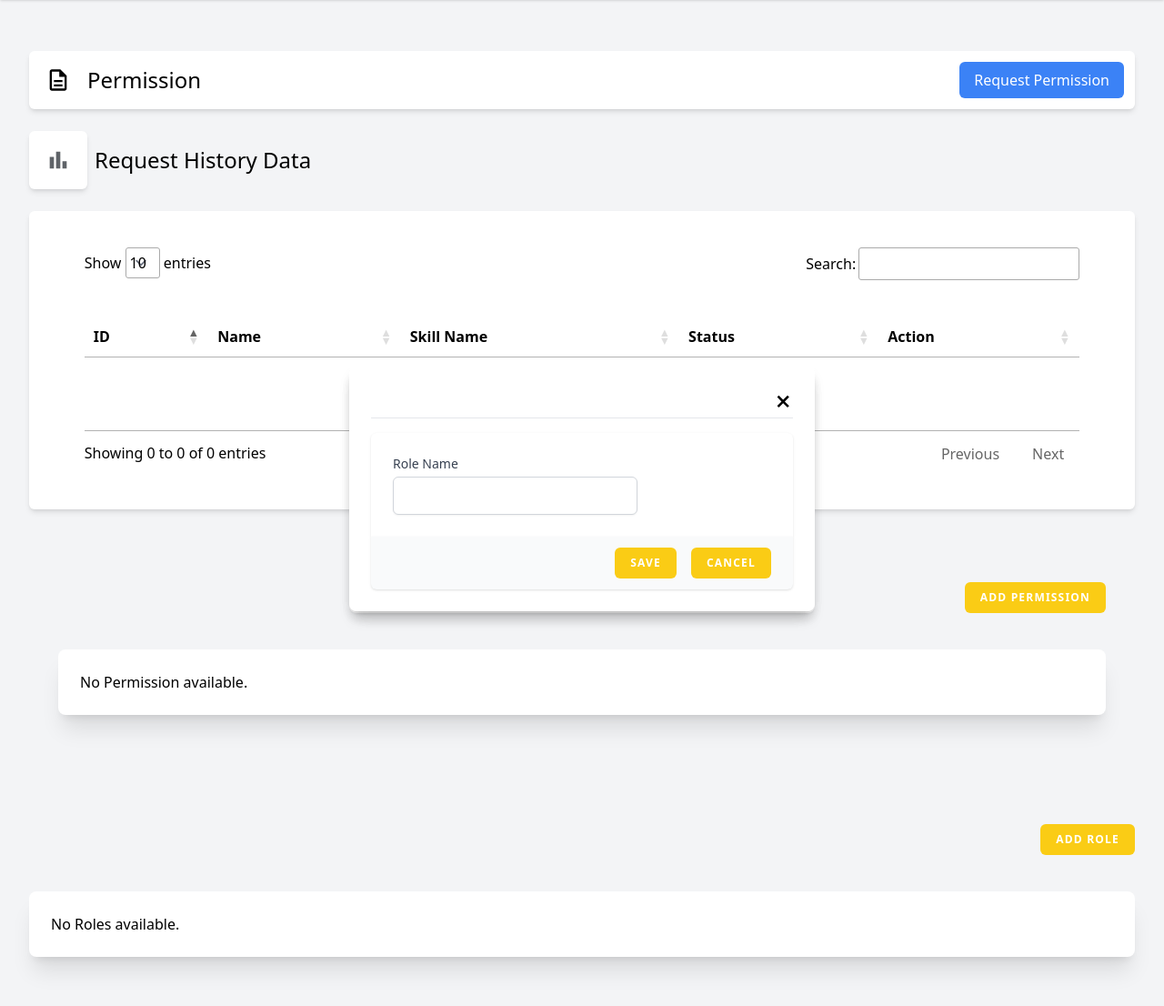
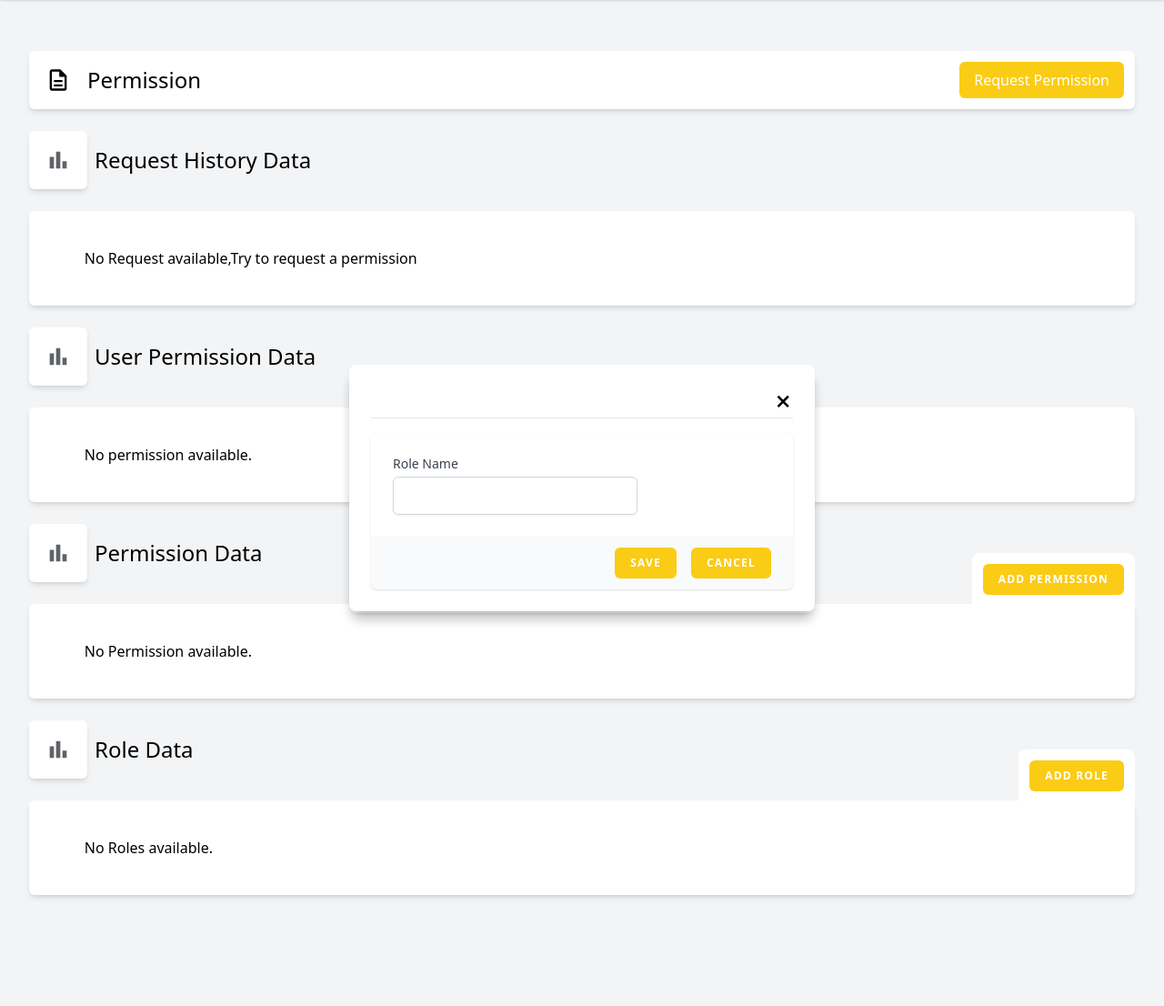
Before and after one commit to DevKILC/teacher-specification, a Laravel app: template resources/views/permission/index.blade.php in a window 1280 px wide. Shown: the part 78-1184 px from the top of the page at 91% size. Run offline with Laravel 12, Linux system fonts and the light colour scheme; the template is opened without the code that fills it, so the values that code supplies are empty; a user stored in the database is signed in; data comes from the database, SQL or seed files in the repository; style sheets or scripts are compiled from the project's sources; some libraries are stand-ins or nearby versions.

Commit message:
mini redisgn and show user permission

```diff
--- a/app/Models/Permission.php
+++ b/app/Models/Permission.php
@@ -15,5 +15,11 @@
     return $this->belongsTo(RequestPermission::class, 'id', 'permission_id');
     }
 
+    // foreign ke model_has_permission
+    public function modelHasPermissions()
+    {
+        return $this->hasMany(ModelHasPermission::class, 'permission_id', 'id');
+    }
+
 
 }
--- a/app/Models/UserManagement.php
+++ b/app/Models/UserManagement.php
@@ -15,4 +15,10 @@
     {
         return $this->belongsTo(RequestPermission::class, 'id', 'user_id');
     }
+    // relasi user_id ke model_has_permission
+    public function userPermissions()
+    {
+        return $this->hasMany(ModelHasPermission::class, 'user_id', 'id');
+    }
+
 }
--- a/resources/views/permission/edit-permission-role.blade.php
+++ b/resources/views/permission/edit-permission-role.blade.php
@@ -19,9 +19,9 @@
                     @csrf
                     @method('PUT')
                     <table class="table-auto py-10" id="permissions-table">
-                        <thead class="bg-yellow-400 text-white">
+                        <thead>
                             <tr>
-                                <th><input type="checkbox" id="select-all"></th>
+                                <th class="flex space-x-2 items-center ">Select All <input class="ml-3" type="checkbox" id="select-all"></th>
                                 <th>ID</th>
                                 <th>Name</th>
                             </tr>
@@ -41,7 +41,7 @@
                     </table>
 
                     <!-- Update Button -->
-                    <div class="mt-4">
+                    <div class="mt-4 w-full flex justify-end">
                         <x-button type="submit">
                             {{__('Update Selected')}}
                         </x-button>
--- a/resources/views/permission/index.blade.php
+++ b/resources/views/permission/index.blade.php
@@ -36,7 +36,7 @@
                     </div>
                     <!-- Request Permission Button -->
                     <div class="flex items-center mr-3">
-                        <button class="bg-blue-500 text-white px-4 py-2 rounded-md hover:bg-blue-600" @click="openRequestPermission = true">
+                        <button class="bg-yellow-400 text-white px-4 py-2 rounded-md hover:bg-yellow-500" @click="openRequestPermission = true">
                             {{ __('Request Permission') }}
                         </button>
                     </div>
@@ -86,12 +86,15 @@
                 <div class="w-full bg-white shadow-md rounded-md h-auto py-10 relative flex justify-center">
                     <!-- data Table -->
                     <div class="w-[90%]">
+                        @if($histories->isEmpty())
+                        <p>No Request available,Try to request a permission</p>
+                        @else
                         <table class="table-auto py-10" id="requestpermissions">
                             <thead>
                                 <tr>
                                     <th>ID</th>
                                     <th>Name</th>
-                                    <th>Skill Name</th>
+                                    <th>Permission Name</th>
                                     <th>Status</th>
                                     @role('Administrator')
                                     <th>Action</th>
@@ -102,8 +105,8 @@
                                 @foreach($histories as $history)
                                 <tr>
                                     <td class="border px-4 py-2">{{ $loop->iteration }}</td>
-                                    <td class="border px-4 py-2">{{ $history->user[0]->name ?? 'Not Found' }}</td>
-                                    <td class="border px-4 py-2">{{ $history->permissions[0]->name ?? 'Not Found' }}</td>
+                                    <td class="border px-4 py-2">{{ $history->user->name ?? 'Not Found' }}</td>
+                                    <td class="border px-4 py-2">{{ $history->permissions->name ?? 'Not Found' }}</td>
                                     <td class="border px-4 py-2 flex flex-row justify-center">
                                         @switch($history->stats)
                                         @case('Pending')
@@ -149,24 +152,67 @@
                                 @endforeach
                             </tbody>
                         </table>
+                        @endif
                     </div>
+                </div>
+                <div class="flex h-auto items-center text-center mt-6 mb-6">
+                    <span class="bg-white w-16 h-16 flex items-center text-center rounded-md shadow-md mr-2">
+                        <svg xmlns="http://www.w3.org/2000/svg" class="w-16 h-7" height="24px" viewBox="0 -960 960 960" width="24px" fill="#5f6368">
+                            <path d="M640-160v-280h160v280H640Zm-240 0v-640h160v640H400Zm-240 0v-440h160v440H160Z" />
+                        </svg>
+                    </span>
+                    <h1 class="text-2xl text-left"> User Permission Data</h1>
+                </div>
+
+                <div class="w-full bg-white shadow-md rounded-md h-auto py-10 relative flex justify-center">
+                    <!-- permiison yang di punyai -->
+                    <div class="w-[90%]">
+                        @if($showPermission->isEmpty())
+                        <p>No permission available.</p>
+                        @else
+                        <table class="table-auto py-10" id="datapermissions">
+                            <thead>
+                                <tr>
+                                    <th>No</th>
+                                    <th>Name</th>
+                                </tr>
+                            </thead>
+                            <tbody>
+                                @foreach($showPermission as $show)
+                                <tr>
+                                    <td class="border px-4 py-2">{{ $loop->iteration }}</td>
+                                    <td class="border px-4 py-2">{{ $show->permission->name ?? 'Not Found' }}</td>
+                                </tr>
+                                @endforeach
+                            </tbody>
+                        </table>
+                        @endif
+                    </div>
+                </div>
+                @role('Administrator')
+                <div class="flex h-auto items-center text-center mt-6 mb-6">
+                    <span class="bg-white w-16 h-16 flex items-center text-center rounded-md shadow-md mr-2">
+                        <svg xmlns="http://www.w3.org/2000/svg" class="w-16 h-7" height="24px" viewBox="0 -960 960 960" width="24px" fill="#5f6368">
+                            <path d="M640-160v-280h160v280H640Zm-240 0v-640h160v640H400Zm-240 0v-440h160v440H160Z" />
+                        </svg>
+                    </span>
+                    <h1 class="text-2xl text-left">Permission Data</h1>
                 </div>
 
 
-                {{-- PERMISSIONS --}}
-                <div class="max-w-7xl mx-auto py-10 sm:px-6 lg:px-8">
-                    <div class="flex flex-row justify-end py-10">
+                <div class="w-full bg-white shadow-md rounded-md h-auto py-10 relative flex justify-center">
+                    <div class="bg-white w-auto h-16 absolute rounded-t-lg -mt-24  right-0 py-3 px-3 ">
                         <x-button @click="openAddPermission = true">
                             {{ __('Add Permission') }}
                         </x-button>
                     </div>
-                    <div class="bg-white overflow-hidden shadow-xl sm:rounded-lg p-6">
-                        <!-- Skill List -->
+                    <!-- permiison yang di punyai -->
+                    <div class="w-[90%]">
                         @if($permissions->isEmpty())
                         <p>No Permission available.</p>
                         @else
                         <table class="table-auto py-10" id="permissions-table">
-                            <thead class="bg-yellow-400 text-white">
+                            <thead>
                                 <tr>
                                     <th>ID</th>
                                     <th>Name</th>
@@ -178,7 +224,7 @@
                                 <tr>
                                     <td class="border px-4 py-2">{{ $loop->iteration }}</td>
                                     <td class="border px-4 py-2">{{ $permission->name }}</td>
-                                    <td class="border px-4 py-2 flex space-x-2">
+                                    <td class="border px-4 py-2 flex justify-center space-x-2">
                                         {{-- <x-button
                                     class="bg-blue-500 text-white px-4 py-2 rounded-md hover:bg-blue-600"
                                     @click="
@@ -210,23 +256,27 @@
                 </div>
                 <!--  -->
 
+                <div class="flex h-auto items-center text-center mt-6 mb-6">
+                    <span class="bg-white w-16 h-16 flex items-center text-center rounded-md shadow-md mr-2">
+                        <svg xmlns="http://www.w3.org/2000/svg" class="w-16 h-7" height="24px" viewBox="0 -960 960 960" width="24px" fill="#5f6368">
+                            <path d="M640-160v-280h160v280H640Zm-240 0v-640h160v640H400Zm-240 0v-440h160v440H160Z" />
+                        </svg>
+                    </span>
+                    <h1 class="text-2xl text-left">Role Data</h1>
                 </div>
-
-
                 {{-- Role --}}
-            <div class="max-w-7xl mx-auto py-10 sm:px-6 lg:px-8">
-                <div class="flex flex-row justify-end py-10">
+                <div class="w-full bg-white shadow-md rounded-md h-auto py-10 relative flex justify-center">
+                    <div class="bg-white w-auto h-16 absolute rounded-t-lg -mt-24  right-0 py-3 px-3 ">
                         <x-button @click="openRole = true">
                             {{ __('Add Role') }}
                         </x-button>
                     </div>
-                <div class="bg-white overflow-hidden shadow-xl sm:rounded-lg p-6">
-                    <!-- Category List -->
+                    <div class="w-[90%]">
                         @if($roles->isEmpty())
                         <p>No Roles available.</p>
                         @else
                         <table class="table-auto py-10" id="roles-table">
-                        <thead class="bg-yellow-400 text-white">
+                            <thead>
                                 <tr>
                                     <th>ID</th>
                                     <th>Name</th>
@@ -238,7 +288,7 @@
                                 <tr>
                                     <td class="border px-4 py-2">{{ $loop->iteration }}</td>
                                     <td class="border px-4 py-2">{{ $role->name }}</td>
-                                <td class="border px-4 py-2 flex space-x-2">
+                                    <td class="border px-4 py-2 flex justify-center space-x-2">
                                         <a href="{{ route('permission.edit-role-permission', $role->id ) }}">
                                             <x-button class="bg-blue-500 text-white px-4 py-2 rounded-md hover:bg-blue-600">
                                                 {{ __('EDIT PERMISSION') }}
@@ -257,6 +307,9 @@
                             </tbody>
                         </table>
                         @endif
+                    </div>
+                </div>
+
             </div>
         </div>
 
@@ -310,13 +363,14 @@
                 </x-slot>
             </x-general.form-section>
         </x-general.modal>
-
+        @endrole
     </div>
     <script>
         document.addEventListener('alpine:init', () => {
             $('#permissions-table').DataTable();
             $('#roles-table').DataTable();
             $('#requestpermissions').DataTable();
+            $('#datapermissions').DataTable();
         });
         // Delete Skill
         document.getElementById('deleteSkillButton').addEventListener('click', function(event) {
--- a/resources/views/user-management/edit-permission-role.blade.php
+++ b/resources/views/user-management/edit-permission-role.blade.php
@@ -19,9 +19,9 @@
                     @csrf
                     @method('PUT')
                     <table class="table-auto py-10" id="permissions-table">
-                        <thead class="bg-yellow-400 text-white">
+                        <thead>
                             <tr>
-                                <th><input type="checkbox" id="select-all"></th>
+                            <th class="flex space-x-2 items-center ">Select All <input class="ml-3" type="checkbox" id="select-all"></th>
                                 <th>ID</th>
                                 <th>Name</th>
                             </tr>
@@ -41,7 +41,7 @@
                     </table>
 
                     <!-- Update Button -->
-                    <div class="mt-4">
+                    <div class="mt-4 w-full flex justify-end">
                         <x-button type="submit">
                             {{__('Update Selected')}}
                         </x-button>
--- a/resources/views/user-management/edit-permission.blade.php
+++ b/resources/views/user-management/edit-permission.blade.php
@@ -19,9 +19,9 @@
                     @csrf
                     @method('PUT')
                     <table class="table-auto py-10" id="permissions-table">
-                        <thead class="bg-yellow-400 text-white">
+                        <thead>
                             <tr>
-                                <th><input type="checkbox" id="select-all"></th>
+                            <th class="flex space-x-2 items-center ">Select All <input class="ml-3" type="checkbox" id="select-all"></th>
                                 <th>ID</th>
                                 <th>Name</th>
                             </tr>
@@ -40,7 +40,7 @@
                     </table>
 
                     <!-- Update Button -->
-                    <div class="mt-4">
+                    <div class="mt-4 flex justify-end w-full">
                         <x-button type="submit">
                             {{__('Update Selected')}}
                         </x-button>
```
Also changed, not shown: app/Http/Controllers/PermissionController.php (+8 -1 lines), app/Models/ModelHasPermission.php (added, +32 -0 lines), resources/views/user-management/index.blade.php (+6 -9 lines). Lines whose indentation alone changed are shown as unchanged.
